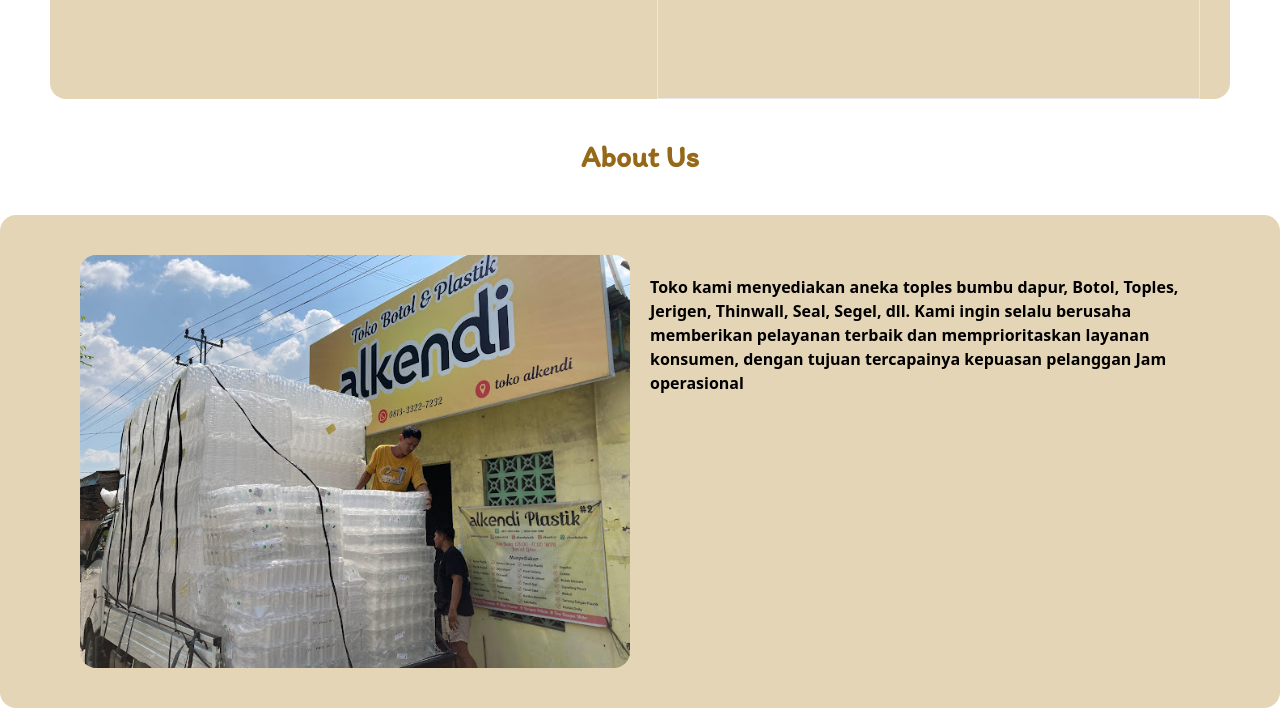
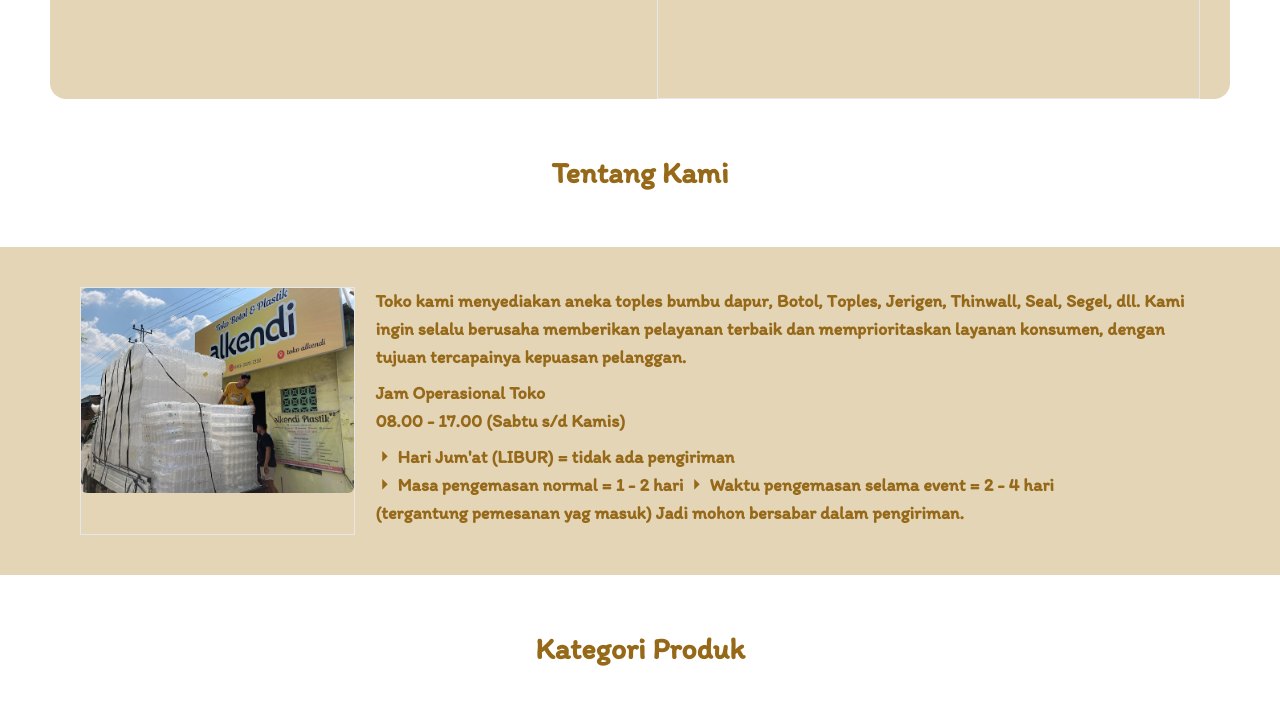
Before and after one commit to ferdynandergypramudanii/alkendi, a website: page src/index.html in a window 1280 px wide. Shown: the part 499-1219 px from the top of the page. Drawn offline with nearby package versions, Linux system fonts and the light colour scheme; a web font is replaced by a local one.

Commit message:
revisi about us

```diff
--- a/src/index.html
+++ b/src/index.html
@@ -85,30 +85,43 @@
             </div>
         </section>
 
-        <div class="py-10">
-            <h1 class="text-center">About Us</h1>
+        <div class="py-14">
+            <h1 class="text-center">Tentang Kami</h1>
         </div>
 
         <!-- about -->
-        <section class=" bg-beige py-10 rounded-2xl" id="about">
+        <section class=" bg-beige py-10" id="about">
             <div class="container">
                 <div class="space-y-10">
                     <div class="flex flex-col lg:flex-row lg:gap-x-5">
                         <!-- image -->
-                        <div class="w-full lg:w-1/2">
-                            <img src="../public/img/toko-alkendi.jpg" alt="" class="rounded-2xl">
+                        <div class="w-full lg:w-1/3 border">
+                            <img src="../public/img/toko-alkendi.jpg" alt="" class="rounded-md">
                         </div>
 
                         <!-- text -->
-                        <div class="mt-5 space-y-5 w-full lg:w-1/2">
-                            <p class="text-md text-red-ebony font-semibold">
+                        <div class="w-full space-y-2">
+                            <p class="text-lg text-golden-brown font-Itim font-semibold">
                                 Toko kami menyediakan aneka toples bumbu dapur, Botol, Toples, Jerigen,
                                 Thinwall, Seal,
                                 Segel, dll. Kami ingin selalu berusaha memberikan pelayanan terbaik dan
                                 memprioritaskan
-                                layanan konsumen, dengan tujuan tercapainya kepuasan pelanggan
-
-                                Jam operasional
+                                layanan konsumen, dengan tujuan tercapainya kepuasan pelanggan.
+                            </p>
+                            <p class="text-lg text-golden-brown font-Itim font-semibold">
+                                Jam Operasional Toko <br>
+                                08.00 - 17.00 (Sabtu s/d Kamis) <br>
+                            <div class="space-y-2 text-lg text-golden-brown font-Itim font-semibold">
+                                <span"><i class="ri-arrow-right-s-fill"></i></span> Hari Jum'at (LIBUR) =
+                                    tidak ada
+                                    pengiriman <br>
+                                    <span><i class="ri-arrow-right-s-fill"></i></span> Masa pengemasan normal = 1 - 2
+                                    hari
+                                    <span><i class="ri-arrow-right-s-fill"></i></span> Waktu pengemasan selama
+                                    event = 2 - 4
+                                    hari <br>
+                                    (tergantung pemesanan yag masuk) Jadi mohon bersabar dalam pengiriman.
+                            </div>
                             </p>
                         </div>
                     </div>
@@ -117,7 +130,7 @@
         </section>
 
         <div class="text-center py-14">
-            <h1>Kategori Barang</h1>
+            <h1>Kategori Produk</h1>
         </div>
 
         <!-- "pl-0 grid grid-cols-2 gap-3 md:gap-5 md:grid-cols-3 lg:grid-cols-4  xl:pl-24" -->
@@ -168,7 +181,7 @@
         </section>
 
         <div class="text-center py-14" id="popular">
-            <h1>Best Seller</h1>
+            <h1>Produk Terlaris</h1>
         </div>
 
         <!-- best seller product -->
@@ -594,7 +607,7 @@
                     <iframe
                         src="https://www.google.com/maps/embed?pb=!1m18!1m12!1m3!1d253379.89346785808!2d110.77051162719722!3d-7.118948855936605!2m3!1f0!2f0!3f0!3m2!1i1024!2i768!4f13.1!3m3!1m2!1s0x2e70af854049b299%3A0x65bef88a425bf0c7!2sTOKO%20ALKENDI!5e0!3m2!1sid!2sid!4v1725675481377!5m2!1sid!2sid"
                         style="border:0;" allowfullscreen="" loading="lazy" referrerpolicy="no-referrer-when-downgrade"
-                        class="w-full">
+                        height="250" class="w-full">
                     </iframe>
                 </div>
             </div>
```
Also changed, not shown: src/output.css.
